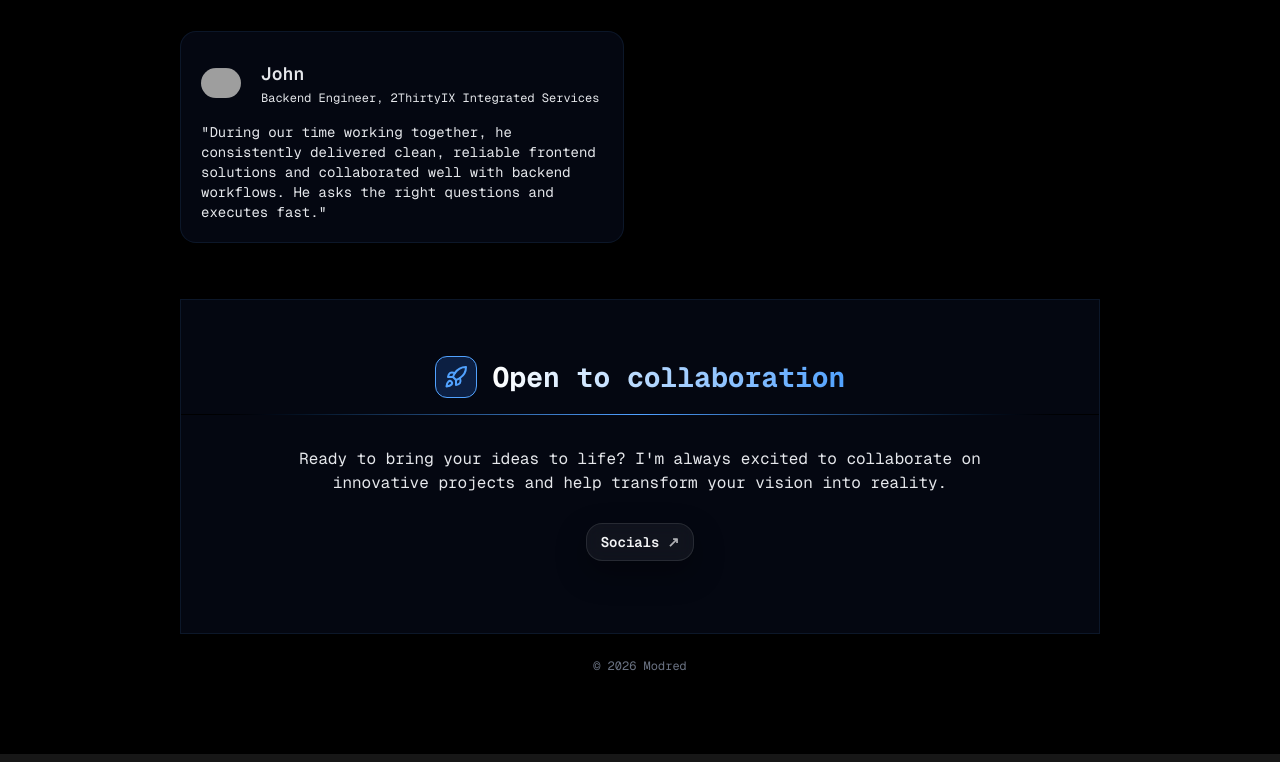
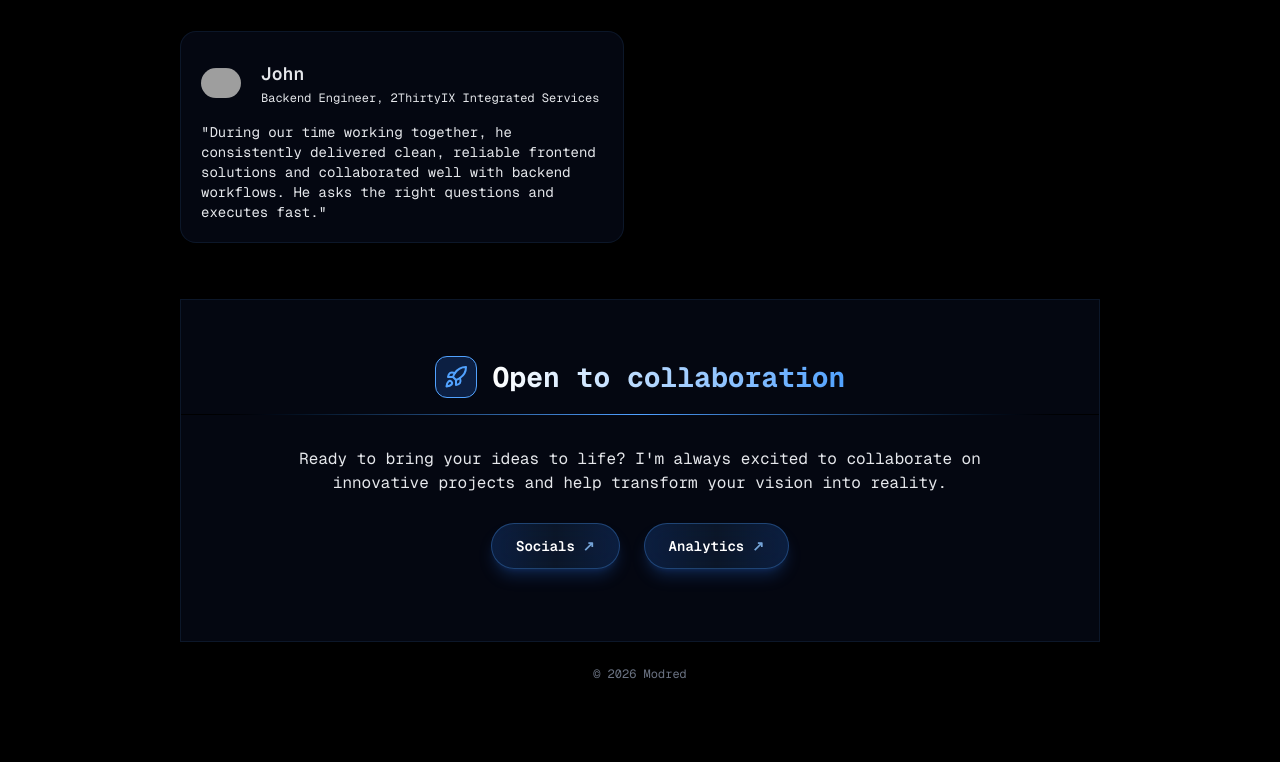
Before and after one commit to Modred14/my-web, a Next.js app: page / in a window 1280 px wide. Shown: the part 3359-4121 px from the top of the page. Built offline with nearby package versions, Linux system fonts and the light colour scheme; no server answers; grey boxes are pictures that could not be loaded.

Commit message:
Update analystics

```diff
--- a/src/app/analytics/page.js
+++ b/src/app/analytics/page.js
@@ -16,6 +16,7 @@ import {
   ResponsiveContainer,
 } from "recharts";
 import axios from "axios";
+import ErrorModal from "@/components/ErrorModal";
 
 const COLORS = [
   "#0088FE",
@@ -28,6 +29,11 @@ const COLORS = [
 
 export default function AnalyticsPage() {
   const today = new Date();
+  const [step, setStep] = useState(1);
+  const [message, setMessage] = useState("");
+  const [password, setPassword] = useState("");
+  const [errorOpen, setErrorOpen] = useState(false);
+  const [errorTrigger, setErrorTrigger] = useState(0);
   const [startDate, setStartDate] = useState(
     new Date(today.setDate(today.getDate() - 6)),
   ); // 7-day default
@@ -102,6 +108,16 @@ export default function AnalyticsPage() {
     return result;
   })();
 
+  const checkPass = () => {
+    const passcode = process.env.NEXT_PUBLIC_PASSWORD;
+    if (password === passcode) {
+      setStep(2);
+    } else {
+      setMessage("Invalid passcode");
+      setErrorOpen(true);
+      setErrorTrigger((prev) => prev + 1);
+    }
+  };
   // Devices
   const devicesData = data.devices?.length
     ? data.devices.map((d) => ({
@@ -175,12 +191,44 @@ export default function AnalyticsPage() {
     ) : null;
 
   return (
-    <div className="min-h-screen pb-20 bg-black text-white px-4 sm:px-6 lg:px-12 py-6 space-y-8">
+    <div className="min-h-screen bg-black text-white ">
+      {step === 1 && (
+        <div className="flex flex-col items-center justify-center min-h-screen  bg-black text-green-400 font-mono space-y-4">
+          <h2 className="text-xl sm:text-2xl font-bold">ACCESS TERMINAL</h2>
+          <p className="text-sm text-green-300">
+            Enter passcode to continue...
+          </p>
+     <div className="relative w-60">
+  <input
+    type="password"
+    value={password}
+    onChange={(e) => setPassword(e.target.value)}
+    placeholder="••••••"
+    onKeyDown={(e) => e.key === "Enter" && checkPass()}
+    className="w-full bg-black border border-green-400 text-green-300 placeholder-green-600 px-3 py-2 pr-16 rounded focus:outline-none focus:ring-2 focus:ring-green-500"
+  />
+  <button
+    onClick={checkPass}
+    className="absolute top-0 right-0 h-full bg-green-500 text-black px-3 rounded-r hover:bg-green-600 transition font-bold"
+  >
+    Enter
+  </button>
+</div>
+          <ErrorModal
+            isOpen={errorOpen}
+            message={message}
+            triggerId={errorTrigger}
+            onClose={() => setErrorOpen(false)}
+            autoClose
+          />{" "}
+        </div>
+      )}{" "}
+      {step === 2 && (
+        <div className="px-4 sm:px-6 lg:px-12 py-6 space-y-8 pb-20">
+          {/* Date Pickers */}
           <h1 className="text-2xl pt-10 sm:text-3xl font-extrabold">
             Website Analytics
           </h1>
-
-      {/* Date Pickers */}
           <div className="sm:flex gap-4 text-sm items-center">
             <div className="sm:mb-0 mb-2">
               <label className=" mb-1 text-white">Start Date:</label>
@@ -189,7 +237,8 @@ export default function AnalyticsPage() {
                 onChange={(date) => {
                   if (!date) return;
                   const diff =
-                (endDate.getTime() - date.getTime()) / (1000 * 60 * 60 * 24) +
+                    (endDate.getTime() - date.getTime()) /
+                      (1000 * 60 * 60 * 24) +
                     1;
                   if (diff < 2 || diff > 30) return;
                   setStartDate(date);
@@ -210,7 +259,8 @@ export default function AnalyticsPage() {
                 onChange={(date) => {
                   if (!date) return;
                   const diff =
-                (date.getTime() - startDate.getTime()) / (1000 * 60 * 60 * 24) +
+                    (date.getTime() - startDate.getTime()) /
+                      (1000 * 60 * 60 * 24) +
                     1;
                   if (diff < 2 || diff > 30 || date > new Date()) return;
                   setEndDate(date);
@@ -380,5 +430,7 @@ export default function AnalyticsPage() {
             </div>
           </div>
         </div>
+      )}
+    </div>
   );
 }
--- a/src/app/page.jsx
+++ b/src/app/page.jsx
@@ -725,25 +725,47 @@ export default function Home() {
                   collaborate on innovative projects and help transform your
                   vision into reality.
                 </div>
-                <div className="flex gap-10 justify-center pb-18 pt-7">
+                <div className="flex gap-6 justify-center pb-18 pt-7 flex-wrap">
                   <a
                     href="/socials"
                     className="
-    inline-flex items-center justify-center gap-2
-    px-3.5 py-2
-    rounded-2xl
-    border border-white/10
-    bg-white/5 backdrop-blur
-    text-sm font-semibold text-gray-100
-    shadow-[0_12px_30px_rgba(0,0,0,0.35)]
-    transition-all duration-300
-    hover:bg-white/10 hover:border-white/20 hover:-translate-y-0.5
-    active:translate-y-0
-    focus:outline-none focus:ring-2 focus:ring-white/20
-  "
+      inline-flex items-center justify-center gap-2
+      px-6 py-3
+      rounded-full
+      bg-gradient-to-r from-blue-500/20 via-blue-400/10 to-blue-500/20
+      backdrop-blur-md
+      border border-blue-400/30
+      text-sm font-semibold text-white
+      shadow-lg shadow-blue-500/20
+      transition-all duration-300
+      hover:scale-105 hover:shadow-xl hover:shadow-blue-400/40
+      active:translate-y-0.5 active:scale-100
+      focus:outline-none focus:ring-2 focus:ring-blue-400/50 focus:ring-offset-1
+    "
                   >
                     Socials
-                    <span className="opacity-70">↗</span>
+                    <span className="opacity-80 text-blue-300">↗</span>
+                  </a>
+
+                  <a
+                    href="/analytics"
+                    className="
+      inline-flex items-center justify-center gap-2
+      px-6 py-3
+      rounded-full
+      bg-gradient-to-r from-blue-500/20 via-blue-400/10 to-blue-500/20
+      backdrop-blur-md
+      border border-blue-400/30
+      text-sm font-semibold text-white
+      shadow-lg shadow-blue-500/20
+      transition-all duration-300
+      hover:scale-105 hover:shadow-xl hover:shadow-blue-400/40
+      active:translate-y-0.5 active:scale-100
+      focus:outline-none focus:ring-2 focus:ring-blue-400/50 focus:ring-offset-1
+    "
+                  >
+                    Analytics
+                    <span className="opacity-80 text-blue-300">↗</span>
                   </a>
                 </div>
               </section>
--- /dev/null
+++ b/src/components/ErrorModal.js
@@ -0,0 +1,64 @@
+"use client";
+
+import { useEffect } from "react";
+import { X } from "lucide-react";
+
+export default function ErrorModal({
+  isOpen,
+  message,
+  triggerId,
+  onClose,
+  autoClose = false,
+  autoCloseDuration = 10000,
+}) {
+  useEffect(() => {
+    if (!autoClose || !isOpen) return;
+
+    const timer = setTimeout(() => {
+      onClose();
+    }, autoCloseDuration);
+
+    return () => clearTimeout(timer);
+  }, [triggerId, autoClose, autoCloseDuration, isOpen, onClose]);
+
+  useEffect(() => {
+    function handleKey(e) {
+      if (e.key === "Escape") {
+        onClose();
+      }
+    }
+
+    if (isOpen) {
+      document.addEventListener("keydown", handleKey);
+    }
+
+    return () => {
+      document.removeEventListener("keydown", handleKey);
+    };
+  }, [isOpen, onClose]);
+
+  if (!isOpen) return null;
+
+  return (
+    <div
+      role="alertdialog"
+      aria-modal="true"
+      aria-labelledby="error-title"
+      aria-describedby="error-message"
+      className=" z-50 flex items-center justify-center backdrop-blur-sm"
+    >
+      <div className="relative w-full max-w-md  backdrop-blur-xl  font-mono  rounded-xl px-3  animate-fadeIn">
+        {/* Close Button */}
+        <div className="flex gap-2 text-center justify-center">
+
+          <p
+            id="error-message"
+            className="text-center  text-red-600 text-xs font-bold leading-relaxed"
+          >
+            {message}
+          </p>
+        </div>
+      </div>
+    </div>
+  );
+}
```
Lines whose indentation alone changed are shown as unchanged.
